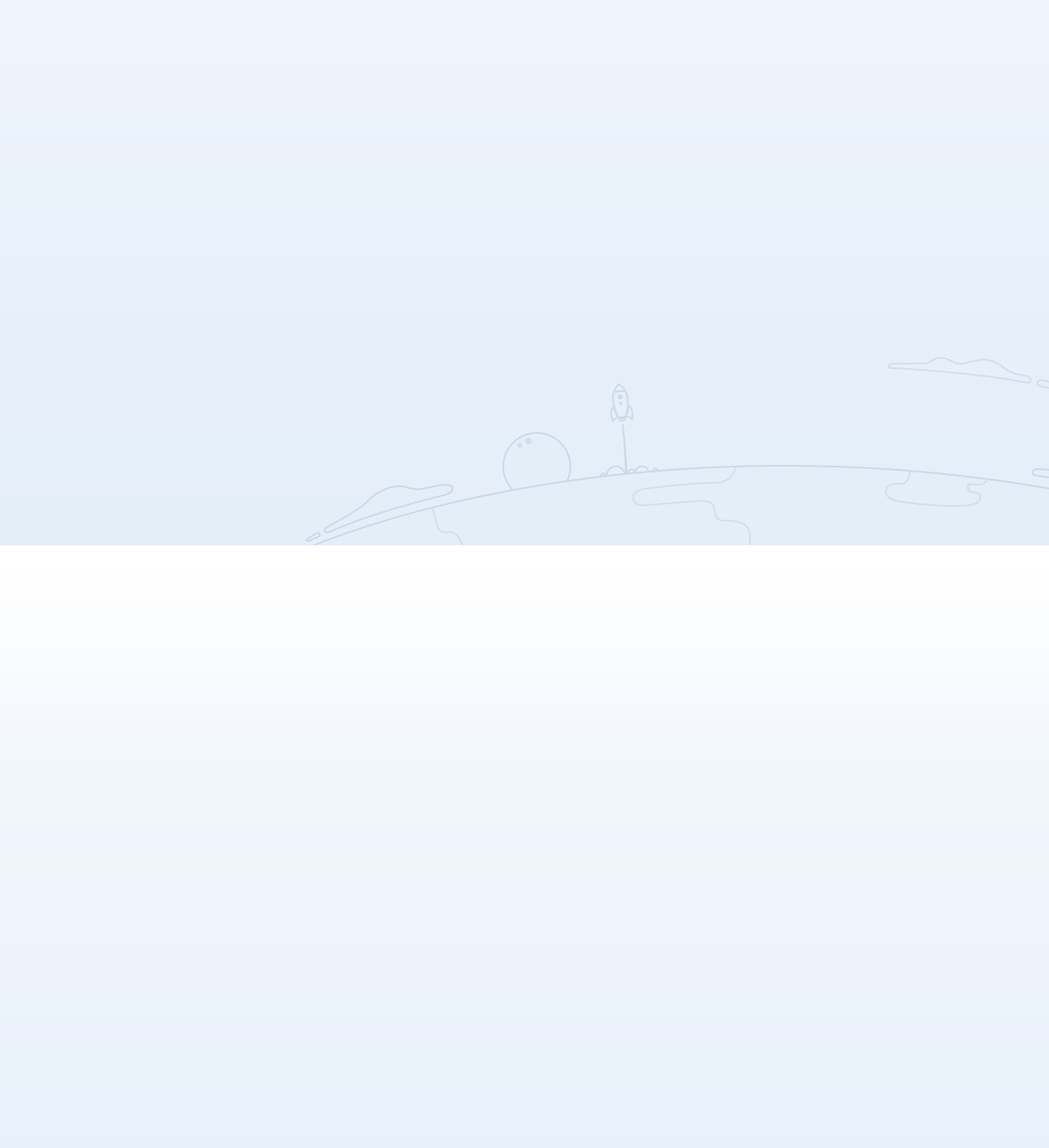
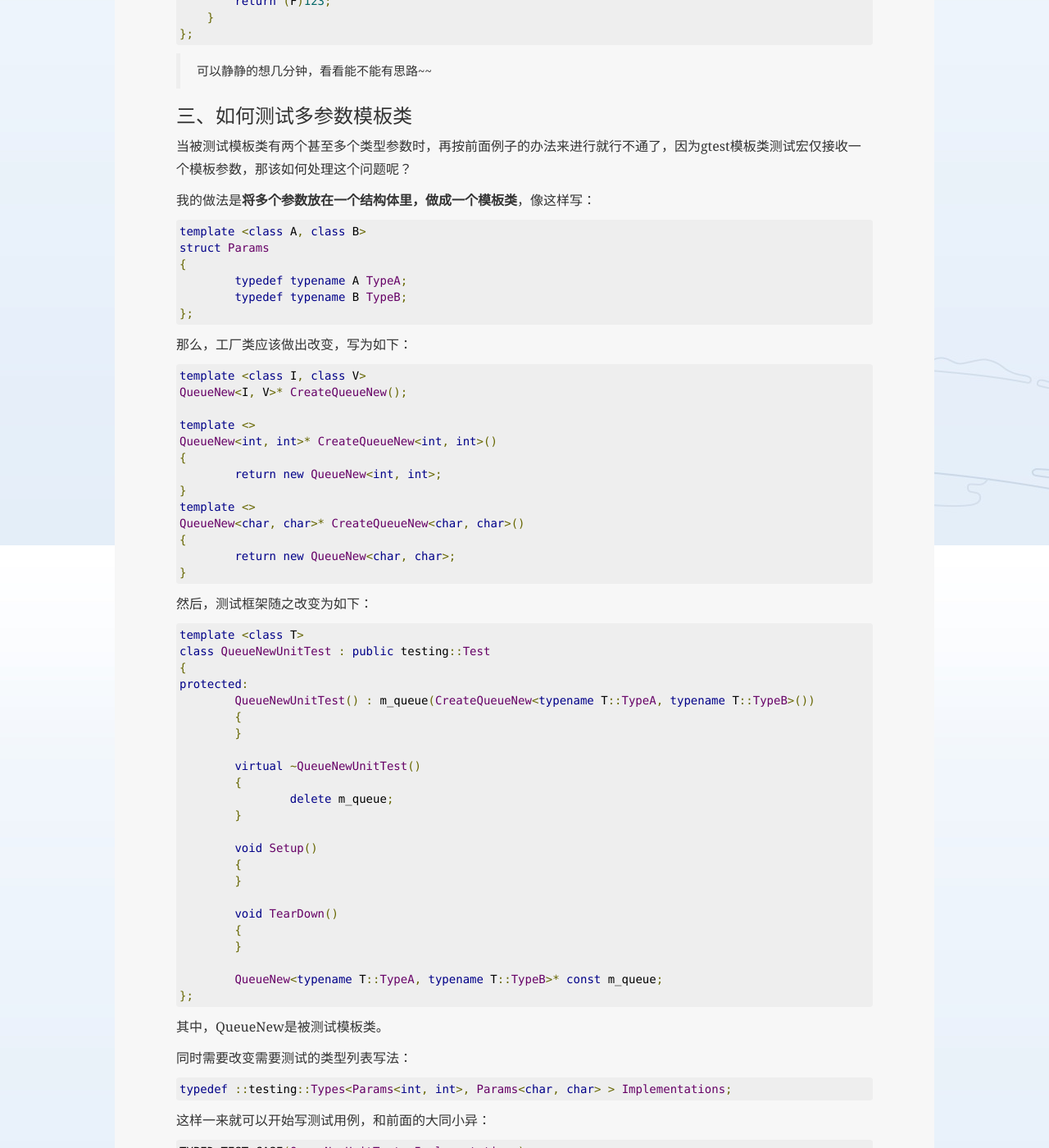
Before and after one commit to thinkerou/thinkerou, a Jekyll site: the page built from index.html, in a window 1280 px wide and 1400 px high, scrolled down 2575 px. Shown: the whole window at 82% size. Built offline with Jekyll 4.4.1, drawn with Linux system fonts in a browser that asks for light colours; Markdown is read by kramdown in place of the engine named in the settings; the list of posts is cut into pages by our own code; some of the changed text lies outside the part shown.

Commit message:
post: how test template class

```diff
--- a/_layouts/default.html
+++ b/_layouts/default.html
@@ -21,7 +21,7 @@
     <div class="page-container">
     <div class="page-heading">
         <div class="page-brand">
-            <h2>越努力 => 越幸运</h2>
+            <h2>$越努力 越幸运$</h2>
         </div>
         <div class="page-navbar">
             <div class="page-navbar-container">
--- /dev/null
+++ b/_posts/2015-04-29-How-Test-Template-Using-Gtest.md
@@ -0,0 +1,208 @@
+---
+layout: post
+title: 如何对模板类进行单元测试
+categories: 测试
+tags: C++
+---
+
+## 一、背景介绍
+
+> 在对C++项目进行单元测试时，基本都在使用gtest进行。无论是单元测试，还是接口测试。
+
+> 具体来说，就是对函数进行单元测试或接口测试，对模块进行集成测试。但是，对于模板类并没有进行测试，而是对其上层调用进行测试。
+
+> 现在的问题是，对于模板类需不需要进行单元测试或接口测试？被写成模板类，说明这个类是比较通用且很多地方都在使用它，所以我认为还是有必要进行测试的。
+
+## 二、如何测试单参数模板类
+
+现有如下一个模板类：
+
+    // 不用纠结于细节，只为说明。
+    template <typename E>
+    class Queue
+    {
+    public:
+        Queue()
+        {
+        }
+
+        void Enqueue(const E& element)
+        {
+        }
+
+        E* Dequeue()
+        {
+        }
+
+        size_t size() const
+        {
+            return (size_t)123;
+        }
+    };
+
+那么使用gtest该如何对该类进行测试呢？
+
+### 第一步：需要构建工厂类，用于创建被测试类：
+
+    // 主模板类
+    template <class T>
+    Queue<T>* CreateQueue();
+
+    // 全特化版本1
+    template <>
+    Queue<int>* CreateQueue<int>()
+    {
+        return new Queue < int > ;
+    }
+
+    // 全特化版本2
+    template <>
+    Queue<char>* CreateQueue<char>()
+    {
+        return new Queue < char > ;
+    }
+
+### 第二步，编写测试类：
+
+    template <class T>
+    class QueueTest : public testing::Test
+    {
+    protected:
+        QueueTest() : queue(CreateQueue<T>())
+        {
+        }
+
+        virtual ~QueueTest()
+        {
+            delete queue;
+        }
+
+        Queue<T>* const queue;
+    };
+
+### 第三步，定义需要测试的类型列表：
+
+    typedef ::testing::Types<int, char> Implementations;
+
+### 第四步，编写测试用例：
+
+    TYPED_TEST_CASE(QueueTest, Implementations);
+    TYPED_TEST(QueueTest, DefaultConstructor)
+    {
+        EXPECT_EQ(123, this->queue->size());
+    }
+
+### 第五步，运行用例，查看结果。
+
+**特别说明**
+
+如果使用--gtest_filter进行过滤，则不能写为这样的形式：
+
+	--gtest_filter=QueueTest.DefaultConstructor
+	--gtest_filter=QueueTest.*
+
+**原因：**因为后面带了 `/n`，n表示数字。而应该使用如下形式：
+	--gtest_filter=QueueTest*
+
+**在前面的例子中，被测试模板类只有一个类型参数，如果是多个类型参数呢，那该如何测试？**
+
+    // 现在有两个类型参数
+    template <class E, class F>
+    class QueueNew
+    {
+    public:
+        QueueNew() {}
+        void Enqueue(const E& element) {}
+        E* Dequeue() {}
+        F size() const
+        {
+            return (F)123;
+        }
+    };
+
+> 可以静静的想几分钟，看看能不能有思路~~
+
+## 三、如何测试多参数模板类
+
+当被测试模板类有两个甚至多个类型参数时，再按前面例子的办法来进行就行不通了，因为gtest模板类测试宏仅接收一个模板参数，那该如何处理这个问题呢？
+
+我的做法是**将多个参数放在一个结构体里，做成一个模板类**，像这样写：
+
+	template <class A, class B>
+	struct Params
+	{
+		typedef typename A TypeA;
+		typedef typename B TypeB;
+	};
+
+那么，工厂类应该做出改变，写为如下：
+
+	template <class I, class V>
+	QueueNew<I, V>* CreateQueueNew();
+
+	template <>
+	QueueNew<int, int>* CreateQueueNew<int, int>()
+	{
+		return new QueueNew<int, int>;
+	}
+	template <>
+	QueueNew<char, char>* CreateQueueNew<char, char>()
+	{
+		return new QueueNew<char, char>;
+	}
+
+然后，测试框架随之改变为如下：
+
+	template <class T>
+	class QueueNewUnitTest : public testing::Test
+	{
+	protected:
+		QueueNewUnitTest() : m_queue(CreateQueueNew<typename T::TypeA, typename T::TypeB>())
+		{
+		}
+
+		virtual ~QueueNewUnitTest()
+		{
+			delete m_queue;
+		}
+
+		void Setup()
+		{
+		}
+
+		void TearDown()
+		{
+		}
+
+		QueueNew<typename T::TypeA, typename T::TypeB>* const m_queue;
+	};
+
+其中，QueueNew是被测试模板类。
+
+同时需要改变需要测试的类型列表写法：
+
+	typedef ::testing::Types<Params<int, int>, Params<char, char> > Implementations;
+
+这样一来就可以开始写测试用例，和前面的大同小异：
+
+	TYPED_TEST_CASE(QueueNewUnitTest, Implementations);
+
+	TYPED_TEST(QueueNewUnitTest, DefaultConstructor)
+	{
+		// 如果需要使用类型，就需要写如下代码
+		typename TypeParam::TypeA someA;
+		typename TypeParam::TypeB someB;
+
+		ASSERT_EQ(0, this->m_queue->length());
+
+		// 假设有push_back 和 push_front函数
+		ASSERT_TRUE(this->m_queue->push_back(someA, someB));
+        ASSERT_TRUE(this->m_queue->push_front(someA, someB));
+		this->m_queue->clear();
+	}
+
+运行结果依然如预期。
+
+## 四、参考文献
+
+> * [示例源码](https://github.com/thinkerou)
```
